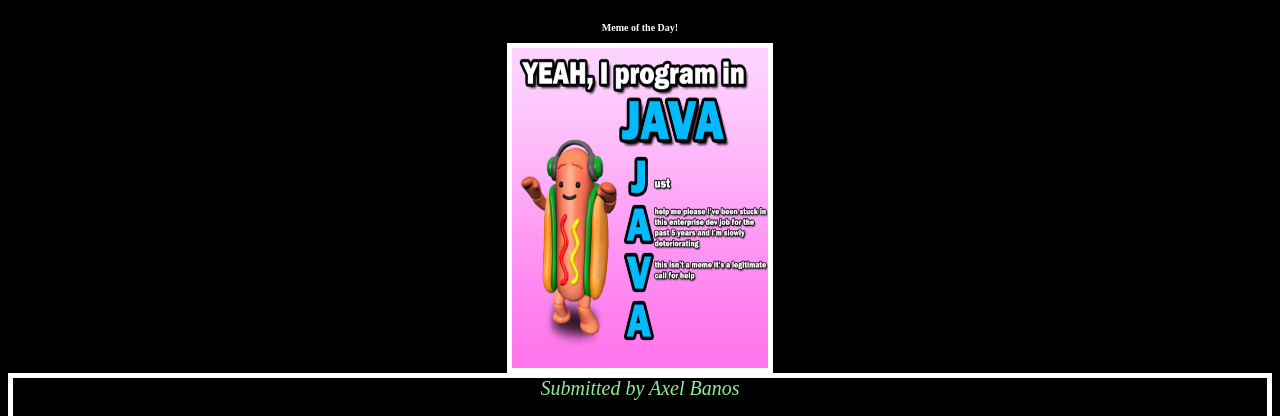
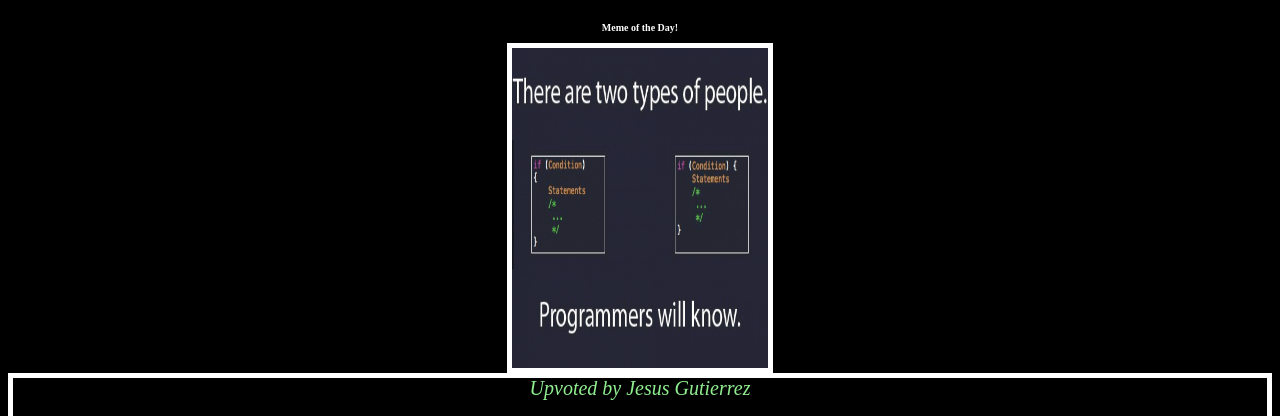
Before and after one commit to Derthon/Derthon.github.io, a plain HTML site: page index.html in a window 1280 px wide. Shown: the part 179-595 px from the top of the page. Drawn offline with Linux system fonts and the light colour scheme.

Commit message:
New Meme!

```diff
--- a/index.html
+++ b/index.html
@@ -87,8 +87,8 @@
 		<h2 class="notice">Click On The Title Of The Book To Load PDF!</h2>
 		<h3 align="center">Meme of the Day!</h3>
 		<div style="border: 5px solid white;width: 20vw;height: 40vh;">
-			<img class="meme" src="memes/yipij.png">
-			<p class="submitted">Submitted by Axel Banos</p>
+			<img class="meme" src="memes/twoTypesOfProgrammers.png">
+			<p class="submitted">Upvoted by Jesus Gutierrez</p>
 		</div>
 	</div>
 	<div class="book" align="center">
```
Also changed, not shown: memes/twoTypesOfProgrammers.png (added).
